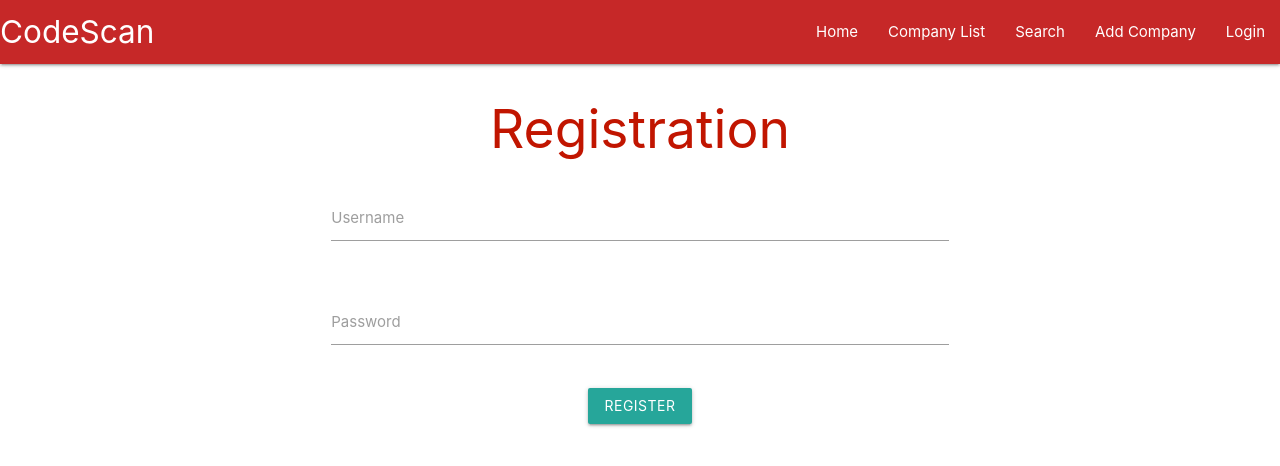
After one commit to AMcCall22/company-suggestions, a Flask app: page /registration in a window 1280 px wide. The commit adds this page. Shown: the top 466 px of the page. Run offline with Flask 2, Linux system fonts and the light colour scheme; some libraries are stand-ins or nearby versions.

Commit message:
Registration form and functionality added

```diff
--- a/app.py
+++ b/app.py
@@ -4,6 +4,7 @@ from flask import (
     redirect, request, session, url_for)
 from flask_pymongo import PyMongo
 from bson.objectid import ObjectId
+from werkzeug.security import generate_password_hash, check_password_hash
 if os.path.exists("env.py"):
     import env
 
@@ -31,6 +32,25 @@ def show_company():
 def list_company():
     company = mongo.db.companies.find()
     return render_template("all_companies_list.html", list_company=company)
+
+
+@app.route("/registration", methods=["GET", "POST"])
+def registration():
+    if request.method == "POST":
+        existing_user = mongo.db.users.find_one(
+            {"name": request.form.get("name").lower()}
+        )
+        if existing_user:
+            return redirect(url_for("registration"))
+
+        registration = {
+            "name": request.form.get("name").lower(),
+            "password": generate_password_hash(request.form.get("password"))
+        }
+        mongo.db.users.insert_one(registration)
+
+        session["user"] = request.form.get("name").lower()
+    return render_template("registration.html")
 
 
 # Connects to company_type collection in MongoDB for dropdown options
--- a/static/css/style.css
+++ b/static/css/style.css
@@ -1,16 +1,16 @@
-@import url('https://fonts.googleapis.com/css2?family=Fjalla+One&display=swap');
+@import url("https://fonts.googleapis.com/css2?family=Fjalla+One&display=swap");
 
-#heading{
+#heading {
   color: #c11500;
 }
 
 /*----------------------------------------------submit button----*/
 
-.button-style{
+.button-style {
   text-align: center;
 }
 /*---------------------------------------------- homepage cards----*/
-.card-container{
+.card-container {
   text-align: center;
   margin-top: 2rem;
 }
@@ -18,32 +18,32 @@
 .card {
   margin-top: 0rem;
   text-align: center;
-    font-family: 'Fjalla One', sans-serif;}
-
-.card-heading{
-    font-family: 'Fjalla One', sans-serif;
+  font-family: "Fjalla One", sans-serif;
 }
 
-.company-name{
-    color: #2877c6}
+.card-heading {
+  font-family: "Fjalla One", sans-serif;
+}
 
-
+.company-name {
+  color: #2877c6;
+}
 
 /*---------------------------------------------- homepage info and image----*/
-.home-title{
-    color: #2877c6
+.home-title {
+  color: #2877c6;
 }
 
-.website_info{
+.website_info {
   padding-top: 2rem;
-    font-family: 'Fjalla One', sans-serif;
+  font-family: "Fjalla One", sans-serif;
   color: black;
   margin: 0 auto;
   font-size: 1.5rem;
   text-align: center;
 }
 
-.website_background{
+.website_background {
   background-image: url("../images/back3.jpg");
   background-repeat: no-repeat;
   background-size: cover;
@@ -51,19 +51,20 @@
   height: 25rem;
 }
 
-.website{
+.website {
   margin-bottom: 0rem;
 }
 
-
 /*---------------------------------------------- companies list----*/
-.collection-list{
-    width: 30rem;
-    font-family: 'Fjalla One', sans-serif;
-margin: 0 auto;
-
+.collection-list {
+  font-family: "Fjalla One", sans-serif;
+  margin-bottom: 0;
 }
 
-.list-container{
+.list-container {
   text-align: center;
 }
+
+.buttons {
+  background-color: #2877c6;
+}
--- /dev/null
+++ b/templates/registration.html
@@ -0,0 +1,52 @@
+{% extends "base.html" %} {% block content %}
+
+<h2 class="center-align" id="heading">Registration</h2>
+
+<div class="row">
+  <form
+    class="col s6 form-style offset-s3"
+    method="POST"
+    action="{{url_for('registration') }}"
+  >
+    <!--input name -->
+    <div class="row">
+      <div class="input-field col s12">
+        <input
+          id="name"
+          name="name"
+          type="text"
+          minlength="8"
+          maxlength="20"
+          pattern="^[a-zA-Z0-9]{8,20}$"
+          class="validate"
+          required
+        />
+        <label for="name">Username</label>
+      </div>
+    </div>
+
+    <!--company name -->
+    <div class="row">
+      <div class="input-field col s12">
+        <input
+          id="password"
+          name="password"
+          type="password"
+          minlength="8"
+          maxlength="15"
+          pattern="^[a-zA-Z0-9]{8,15}$"
+          class="validate"
+          required
+        />
+        <label for="password">Password</label>
+      </div>
+    </div>
+    <div class="button-style">
+      <button class="btn waves-effect waves-light" type="submit">
+        Register
+      </button>
+    </div>
+  </form>
+</div>
+
+{% endblock %}
```
Also changed, not shown: templates/all_companies_list.html (+20 -38 lines). Lines whose indentation alone changed are shown as unchanged.
